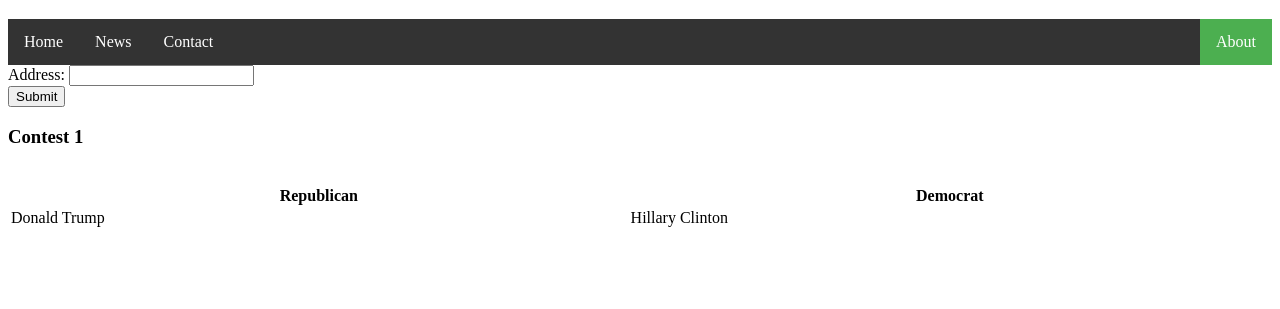
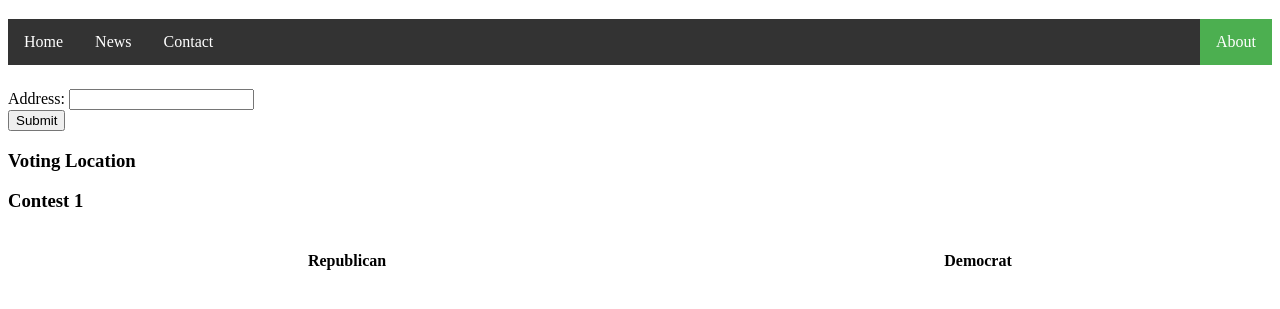
Before and after one commit to anthonyjr2/ballotbreakdown, a plain HTML site: page index.html in a window 1280 px wide. Shown: the part 61-370 px from the top of the page. Drawn offline with Linux system fonts and the light colour scheme.

Commit message:
ready for dynamic tables dood

```diff
--- a/index.html
+++ b/index.html
@@ -15,8 +15,9 @@
 	</ul>
 	<form>
 		Address: <input type="text" id="Address"><br>
-	<input type="button" value="Submit" onclick="submitButton()"/>
+	<input id="subButton" type="button" value="Submit" onclick="submitButton()"/>
 	</form>
+	<h3>Voting Location<h3>
     <div id="results"></div>
     <h3>Contest 1</h3>
 	<table style = "width: 100%">
@@ -25,8 +26,6 @@
     		<th>Democrat</th>
   		</tr>
   		<tr>
-    		<td>Donald Trump</td>
-    		<td>Hillary Clinton</td>
   		</tr>
 	</table>
   </body>
--- a/style.css
+++ b/style.css
@@ -1,3 +1,6 @@
+form{
+    margin-top: 1.5em;
+}
 ul {
     top:0;
     list-style-type: none;
```
